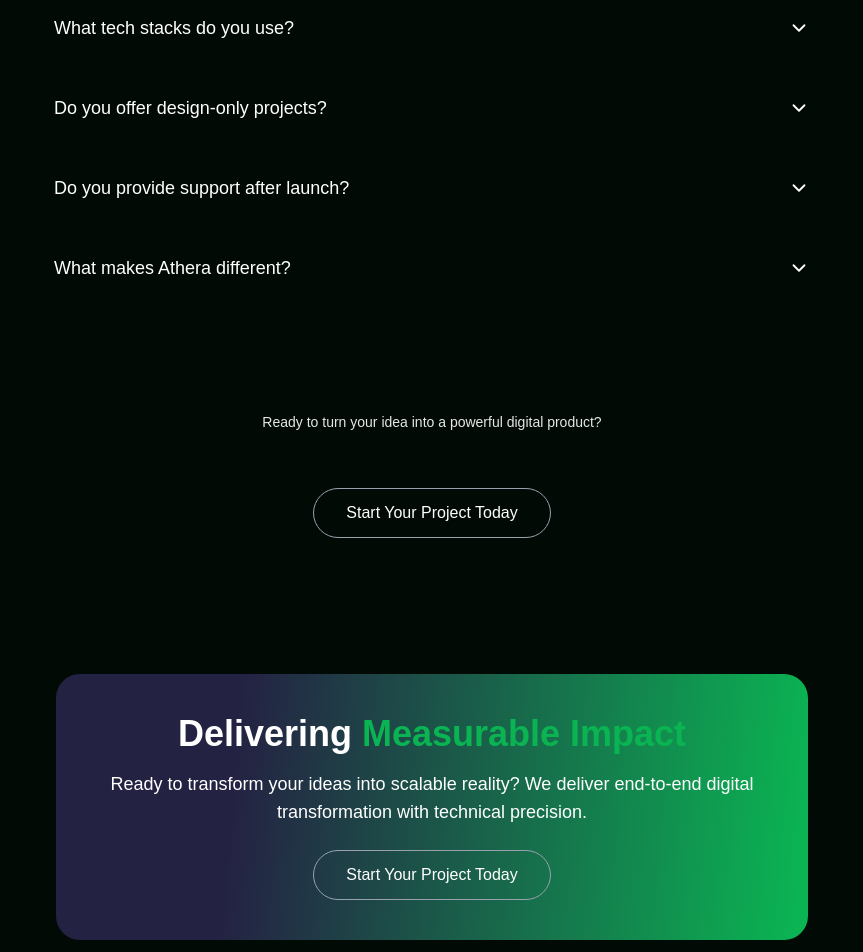
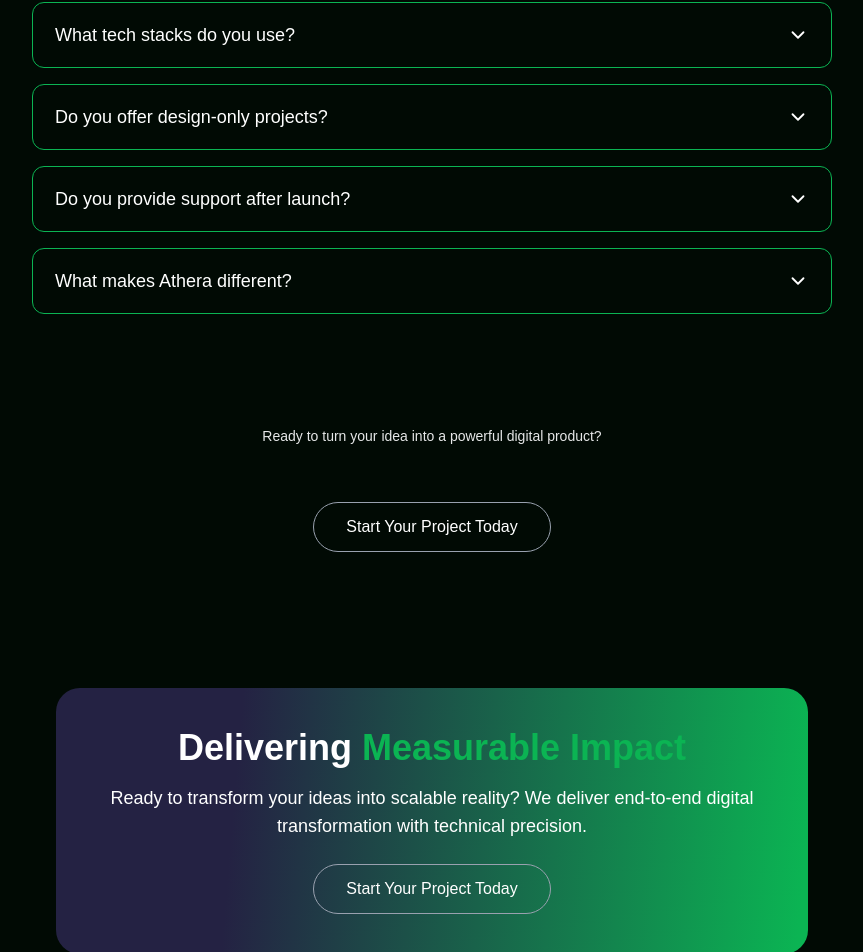
Before and after one commit to Isaac-s-Consolidate/athera-solutions, a Next.js app: page /services in a window 1280 px wide. Shown: the part 1730-2682 px from the top of the page, without its empty margins (208-1071 px from the left). Built offline with nearby package versions, Linux system fonts and the light colour scheme.

Commit message:
ATH-15(Our Service) (#19)
* feat: initial commit

* fix(prettier): format check

```diff
--- /dev/null
+++ b/components/Delivering.tsx
@@ -0,0 +1,27 @@
+'use client';
+
+const ImpactSection = () => {
+  return (
+    <section
+      className="mt-20 max-w-6xl mx-auto rounded-3xl p-10 text-center"
+      style={{
+        background: 'linear-gradient(94.87deg, #242243 24.19%, #0BB453 98.65%)',
+      }}
+    >
+      <h2 className="text-3xl md:text-4xl font-bold text-white mb-4">
+        Delivering <span className="text-[#0BB453]">Measurable Impact</span>
+      </h2>
+
+      <p className="text-white text-lg max-w-2xl mx-auto mb-6 font-poppins">
+        Ready to transform your ideas into scalable reality? We deliver
+        end-to-end digital transformation with technical precision.
+      </p>
+
+      <button className="px-8 py-3 bg-transparent text-white font-poppins rounded-full border border-gray-400 hover:bg-green-800 transition cursor-pointer">
+        Start Your Project Today
+      </button>
+    </section>
+  );
+};
+
+export default ImpactSection;
--- a/components/ServicesPage/index.tsx
+++ b/components/ServicesPage/index.tsx
@@ -7,6 +7,7 @@ import ContactForm from '@/components/ContactForm';
 import { ChevronDown, ChevronUp } from 'lucide-react';
 import leftArrow from '@/app/assets/left.png';
 import rightArrow from '@/app/assets/right.png';
+import Delivering from '@/components/Delivering';
 
 interface ServiceCardProps {
   icon: string;
@@ -90,10 +91,10 @@ const FAQItem = ({ q, a }: { q: string; a: string }) => {
   const [open, setOpen] = useState(false);
 
   return (
-    <div className="relative group rounded-xl p-0.5 transition-all duration-500 mb-4">
-      {/* Animated border like cards */}
-      <div className="absolute inset-0 rounded-xl opacity-0 group-hover:opacity-100 transition-opacity duration-700 overflow-hidden">
-        <div className="absolute inset-0 bg-[#0BB453]" />
+    <div className="relative group rounded-xl p-[2px] mb-4 border border-[#0BB453]">
+      {/* Hover animated glow */}
+      <div className="absolute inset-0 rounded-xl opacity-0 group-hover:opacity-100 transition-opacity duration-700 overflow-hidden pointer-events-none">
+        <div className="absolute inset-0 bg-[#0BB453]/30" />
         <div
           className="absolute inset-0 animate-border-flow"
           style={{
@@ -102,7 +103,7 @@ const FAQItem = ({ q, a }: { q: string; a: string }) => {
         />
       </div>
 
-      {/* FAQ Inner container */}
+      {/* Inner box */}
       <div className="relative bg-inherit rounded-xl py-4 px-5">
         <button
           onClick={() => setOpen(!open)}
@@ -290,25 +291,7 @@ const ServicesPage = () => {
       <button className="px-8 py-3 bg-transparent text-white rounded-full border border-gray-400 hover:bg-green-800 transition cursor-pointer">
         Start Your Project Today
       </button>
-      <div
-        className="mt-20 max-w-6xl mx-auto rounded-3xl p-10 text-center"
-        style={{
-          background:
-            'linear-gradient(94.87deg, #242243 24.19%, #0BB453 98.65%)',
-        }}
-      >
-        <h2 className="text-3xl md:text-4xl font-bold text-white mb-4">
-          Delivering <span className="text-[#0BB453]">Measurable Impact</span>
-        </h2>
-
-        <p className="text-white text-lg max-w-2xl mx-auto mb-6 font-poppins">
-          Ready to transform your ideas into scalable reality? We deliver
-          end-to-end digital transformation with technical precision.
-        </p>
-        <button className="px-8 py-3 bg-transparent text-white font-poppins rounded-full border border-gray-400 hover:bg-green-800 transition cursor-pointer">
-          Start Your Project Today
-        </button>
-      </div>
+      <Delivering />
       <ContactForm />
     </div>
   );
--- a/components/Testimonials.tsx
+++ b/components/Testimonials.tsx
@@ -7,6 +7,7 @@ import user1 from '@/app/assets/users/user1.png';
 import user2 from '@/app/assets/users/user3.png';
 import user3 from '@/app/assets/users/user2.png';
 import user4 from '@/app/assets/users/user2.png';
+import Delivering from '@/components/Delivering';
 
 interface Testimonial {
   id: number;
@@ -206,26 +207,7 @@ export default function Testimonials() {
             </div>
           ))}
         </div>
-        {/* Bottom CTA Section */}
-        <div
-          className="mt-20 max-w-6xl mx-auto rounded-3xl p-10 text-center"
-          style={{
-            background:
-              'linear-gradient(94.87deg, #242243 24.19%, #0BB453 98.65%)',
-          }}
-        >
-          <h2 className="text-3xl md:text-4xl font-bold text-white mb-4">
-            Delivering <span className="text-[#0BB453]">Measurable Impact</span>
-          </h2>
-
-          <p className="text-white text-lg max-w-2xl mx-auto mb-6 font-poppins">
-            Ready to transform your ideas into scalable reality? We deliver
-            end-to-end digital transformation with technical precision.
-          </p>
-          <button className="px-8 py-3 bg-transparent text-white font-poppins rounded-full border border-gray-400 hover:bg-green-800 transition cursor-pointer">
-            Start Your Project Today
-          </button>
-        </div>
+        <Delivering />
       </div>
     </div>
   );
```
